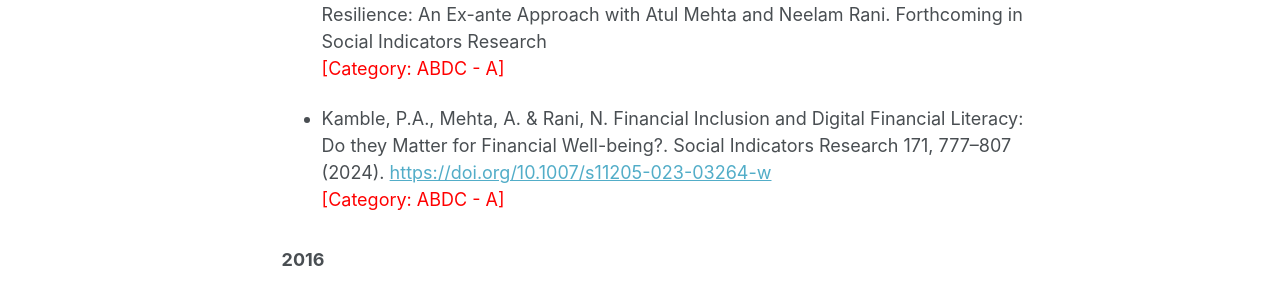
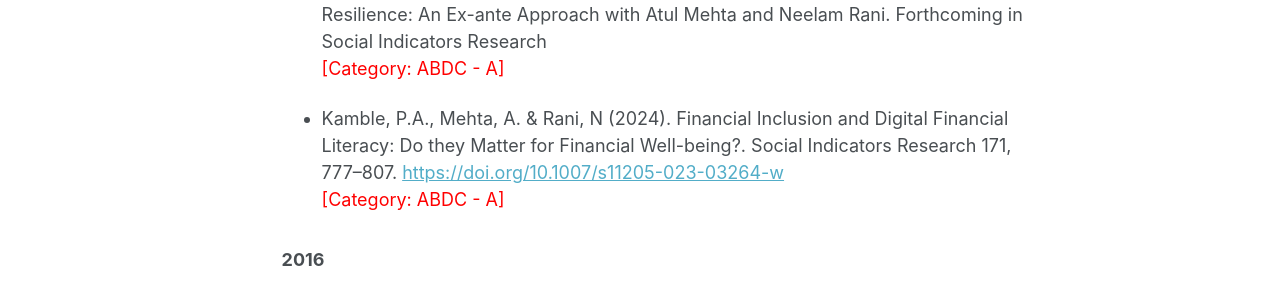
Before and after one commit to pawankb13/pawankb13.github.io, a Jekyll site: the page built from _pages/publication.md, in a window 1280 px wide and 1369 px high. Shown: the part 334-627 px from the top of the window. Built offline with Jekyll 4.4.1, drawn with Linux system fonts in a browser that asks for light colours.

```diff
--- a/_pages/publication.md
+++ b/_pages/publication.md
@@ -11,7 +11,7 @@ author_profile: false
 with Atul Mehta and Neelam Rani. Forthcoming in Social Indicators Research \
 <span style="color: red">[Category: ABDC - A]</span>
 
-- Kamble, P.A., Mehta, A. & Rani, N. Financial Inclusion and Digital Financial Literacy: Do they Matter for Financial Well-being?. Social Indicators Research 171, 777–807 (2024). [https://doi.org/10.1007/s11205-023-03264-w](https://doi.org/10.1007/s11205-023-03264-w) \
+- Kamble, P.A., Mehta, A. & Rani, N (2024). Financial Inclusion and Digital Financial Literacy: Do they Matter for Financial Well-being?. Social Indicators Research 171, 777–807. [https://doi.org/10.1007/s11205-023-03264-w](https://doi.org/10.1007/s11205-023-03264-w) \
 <span style="color: red">[Category: ABDC - A]</span>
 
 ### 2016
```
